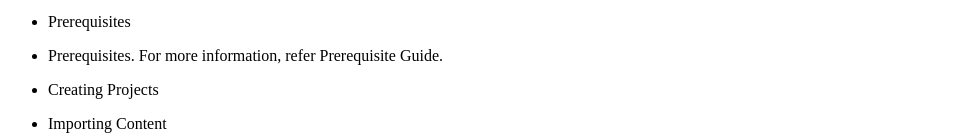
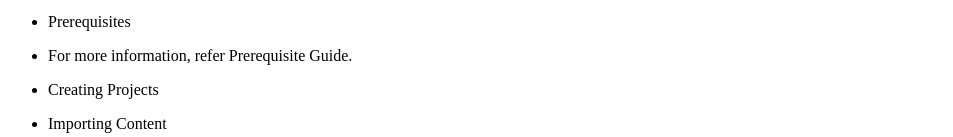
Before and after one commit to Rohan-135/content_magic_sample_doc_project, a plain HTML site: page Content/User Guide/contentprocess.htm in a window 1280 px wide. Shown: the part 587-724 px from the top of the page, without its empty margins (0-953 px from the left). Drawn offline with Linux system fonts and the light colour scheme.

Commit message:
Changes to contentprocess

```diff
--- a/Content/User Guide/contentprocess.htm
+++ b/Content/User Guide/contentprocess.htm
@@ -17,7 +17,7 @@
                 </p>
             </li>
             <li>
-                <p MadCap:conditions="Default.PrintOnly">Prerequisites. For more information, refer Prerequisite Guide.</p>
+                <p MadCap:conditions="Default.PrintOnly">For more information, refer Prerequisite Guide.</p>
             </li>
             <li>
                 <p>
```
